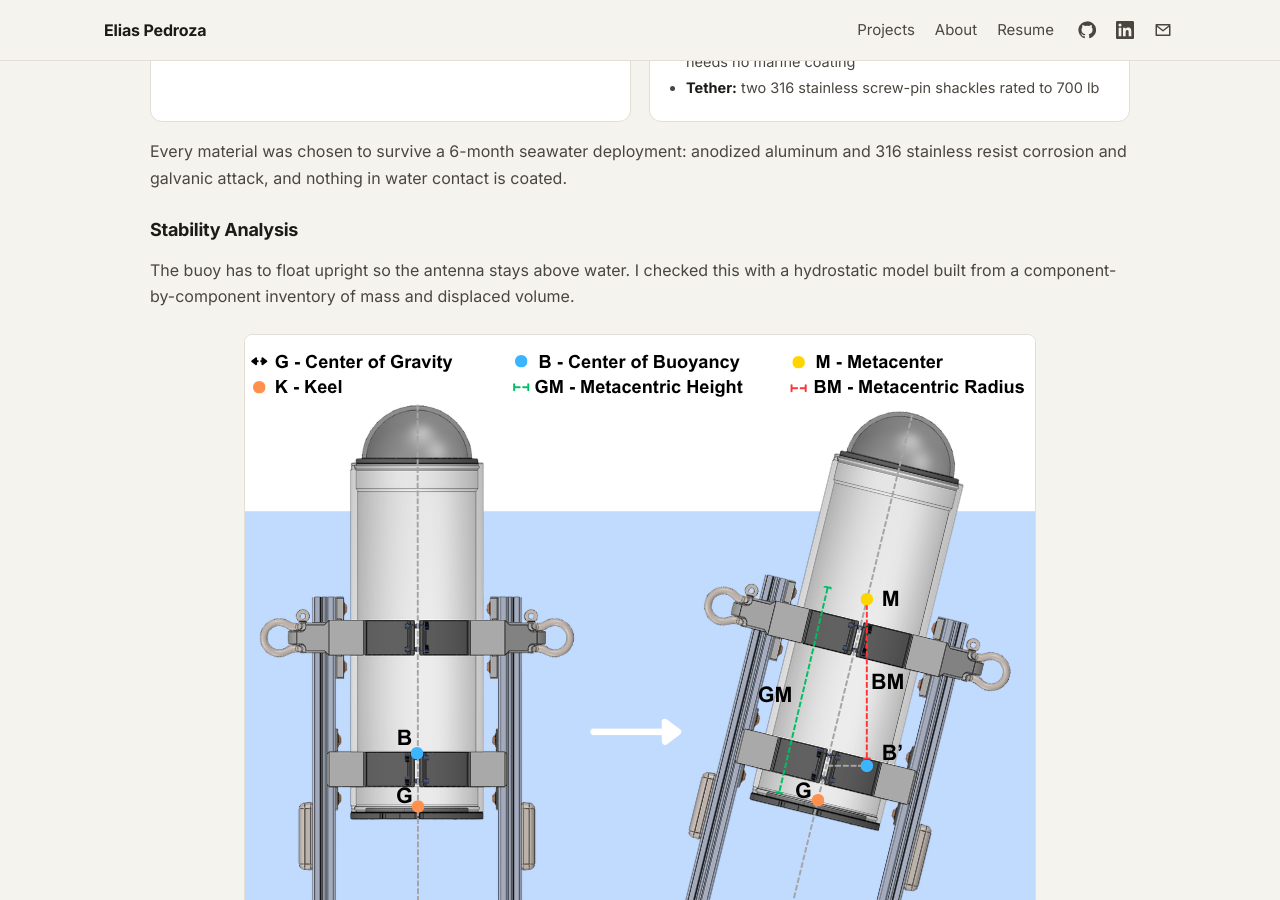
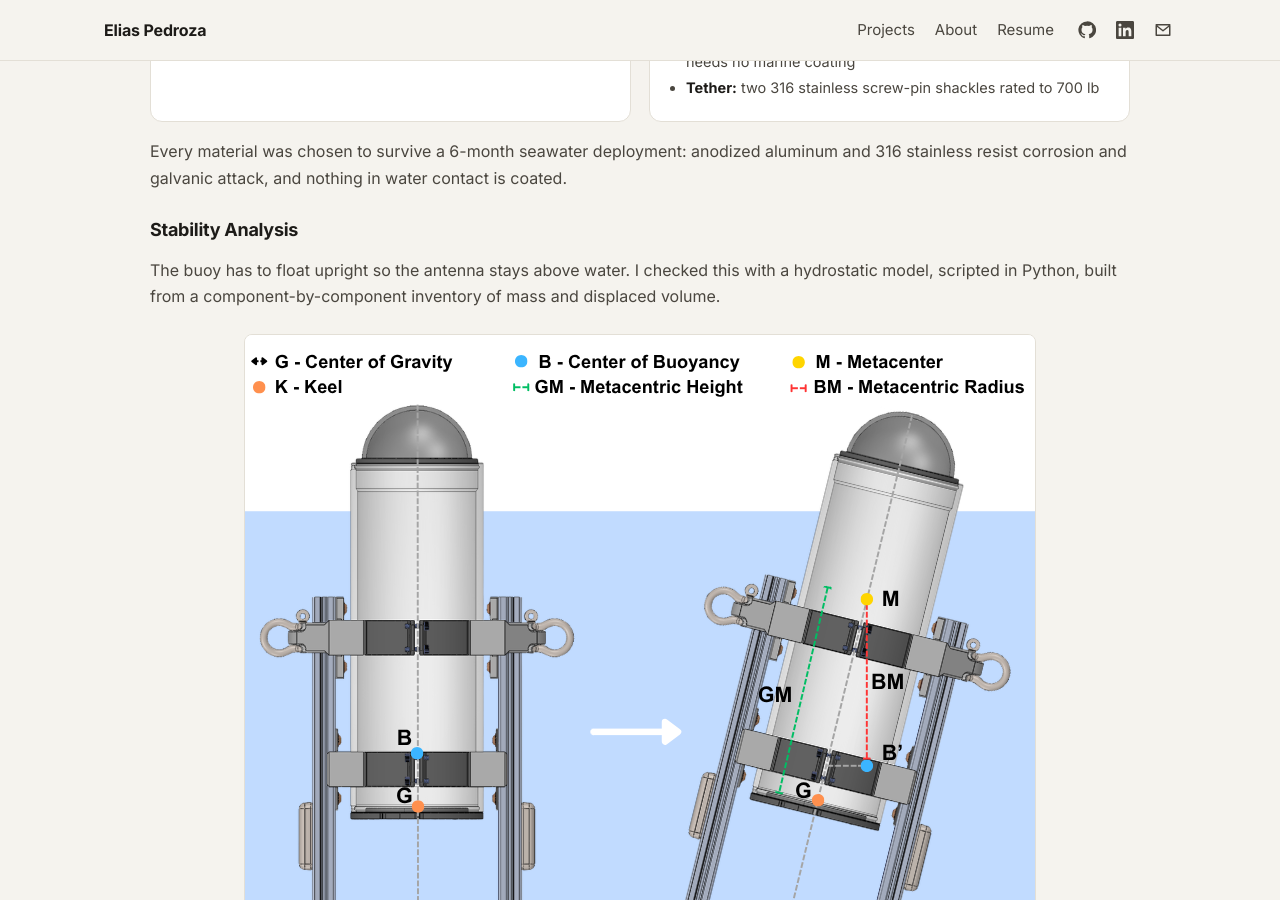
Before and after one commit to eliasrpedroza/eliasrpedroza.github.io, a Jekyll site: the page built from _projects/iris.md, in a window 1280 px wide and 900 px high, scrolled down 2302 px. Built offline with Jekyll 4.4.1, drawn with Linux system fonts in a browser that asks for light colours; some of the changed text lies outside the part shown.

Commit message:
IRIS: Python tag

```diff
--- a/_projects/iris.md
+++ b/_projects/iris.md
@@ -14,7 +14,7 @@
 role: "Buoy structure and surface stability: enclosure selection, structural design and materials, hydrostatic analysis, and water testing"
 timeline: Jun 2025 – Jun 2026 (senior thesis)
 team: ["Thatcher Steele-Maley", "Cooper McCarthy", "Zach Henderson", "Colin Friedel"]
-tags: [SOLIDWORKS, Hydrostatic analysis, Marine materials, Pressure vessels, SLS printing, Water testing]
+tags: [SOLIDWORKS, Python, Hydrostatic analysis, Marine materials, SLS printing, Water testing]
 docs:
   - label: "Read the senior thesis (152 pp)"
     url: /assets/docs/iris-thesis.pdf
@@ -80,7 +80,7 @@
 
 ### Stability Analysis
 
-The buoy has to float upright so the antenna stays above water. I checked this with a hydrostatic model built from a component-by-component inventory of mass and displaced volume.
+The buoy has to float upright so the antenna stays above water. I checked this with a hydrostatic model, scripted in Python, built from a component-by-component inventory of mass and displaced volume.
 
 <figure>
   <img src="/assets/img/projects/iris/stability-diagram.png" alt="Buoy stability diagram showing keel, center of gravity, center of buoyancy, and metacenter">
```
